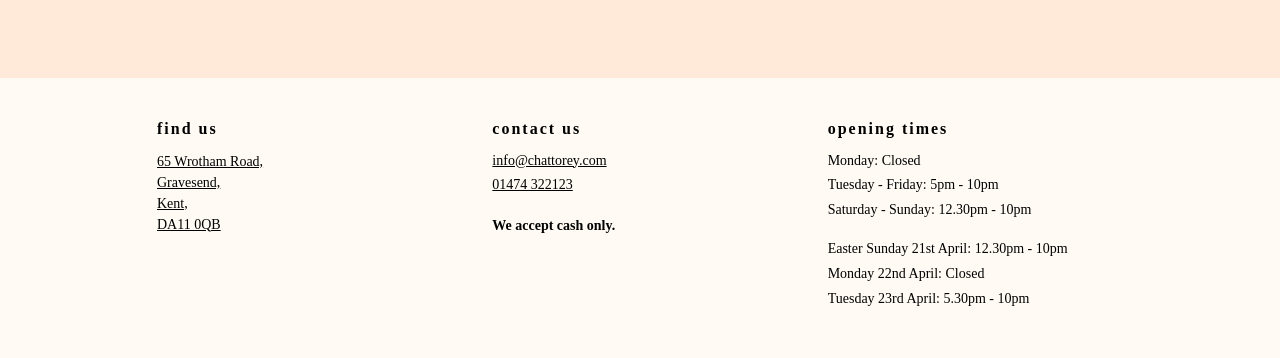
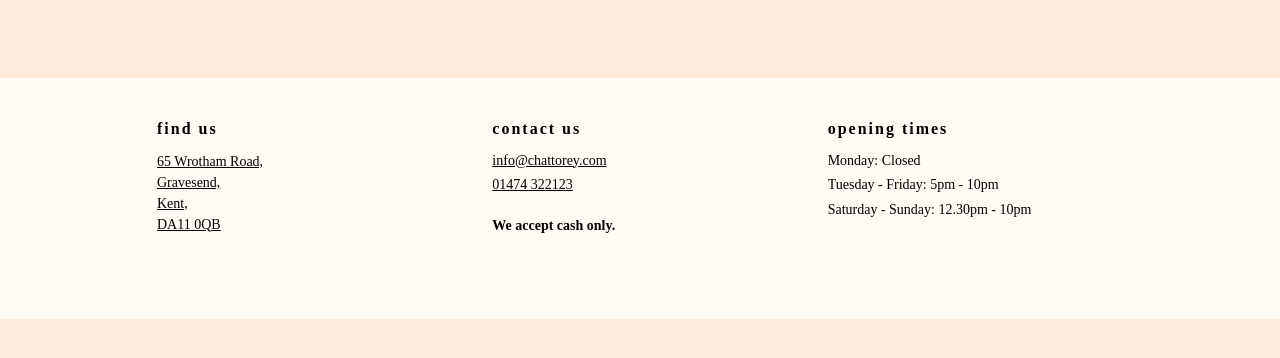
Before and after one commit to eisacke/chattorey, a Gatsby site: page / in a window 1280 px wide. Shown: the part 514-872 px from the top of the page. After the commit the page ends 833 px from the top, so only its background shows below. Built offline with nearby package versions, Linux system fonts and the light colour scheme; Gatsby itself is replaced by a stand-in of ours.

Commit message:
Remove Easter opening times

```diff
--- a/src/components/footer/footer.js
+++ b/src/components/footer/footer.js
@@ -45,13 +45,6 @@ const Footer = () => (
             <li>Tuesday - Friday: 5pm - 10pm</li>
             <li>Saturday - Sunday: 12.30pm - 10pm</li>
           </ul>
-
-<ul>
-            <li>Easter Sunday 21st April: 12.30pm - 10pm</li>
-            <li>Monday 22nd April: Closed</li>
-            <li>Tuesday 23rd April: 5.30pm - 10pm</li>
-          </ul>
-
         </div>
       </div>
     </div>
```
